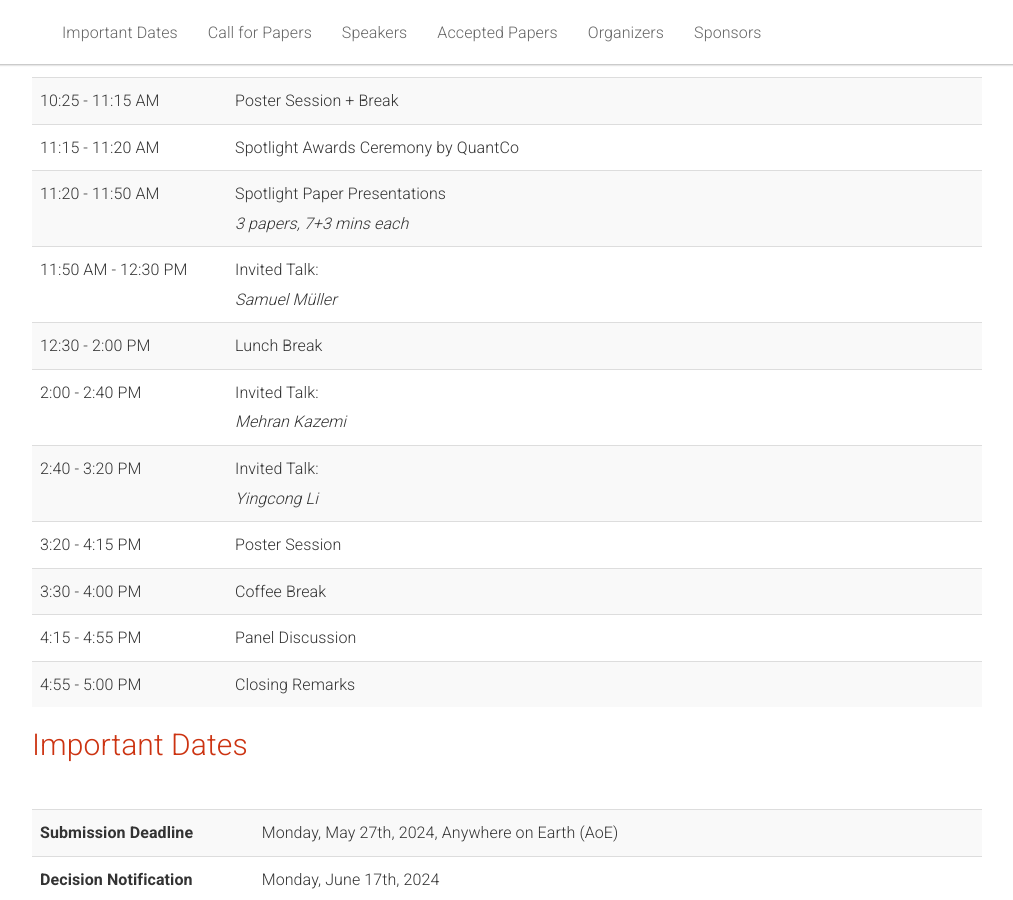
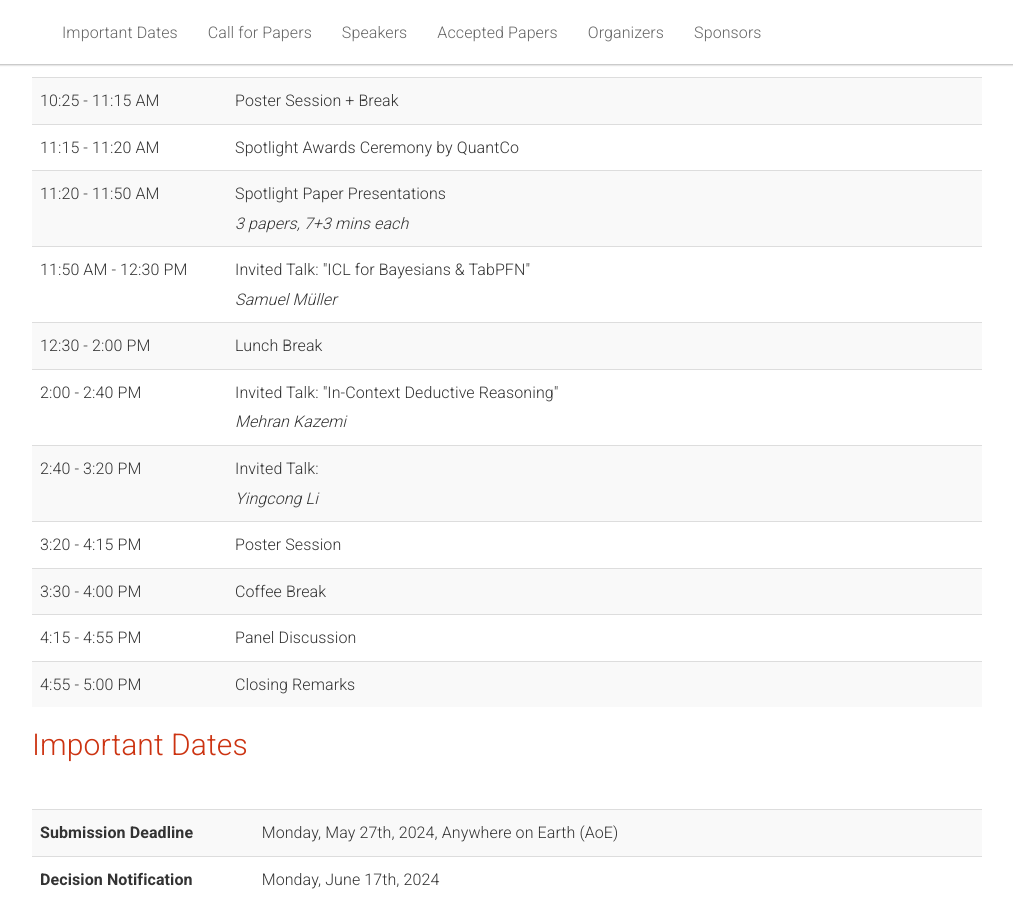
Before and after one commit to iclworkshop/iclworkshop.github.io, a Jekyll site: the page built from _pages/home.md, in a window 1280 px wide and 900 px high, scrolled down 876 px. Shown: the whole window, without its empty margins (133-1146 px from the left). Built offline with Jekyll 4.4.1, drawn with Linux system fonts in a browser that asks for light colours.

Commit message:
Update home.md

```diff
--- a/_pages/home.md
+++ b/_pages/home.md
@@ -97,7 +97,7 @@ In-context learning (ICL) is an emerging capability of large-scale models, inclu
         <tr>
           <td>11:50 AM - 12:30 PM</td>
           <td>
-            Invited Talk: <br/>
+            Invited Talk: "ICL for Bayesians & TabPFN"<br/>
             <i>Samuel Müller</i>
           </td>
         </tr>
@@ -110,7 +110,7 @@ In-context learning (ICL) is an emerging capability of large-scale models, inclu
         <tr>
           <td>2:00 - 2:40 PM</td>
           <td>
-            Invited Talk: <br/>
+            Invited Talk: "In-Context Deductive Reasoning"<br/>
             <i>Mehran Kazemi</i>
           </td>
         </tr>
```
